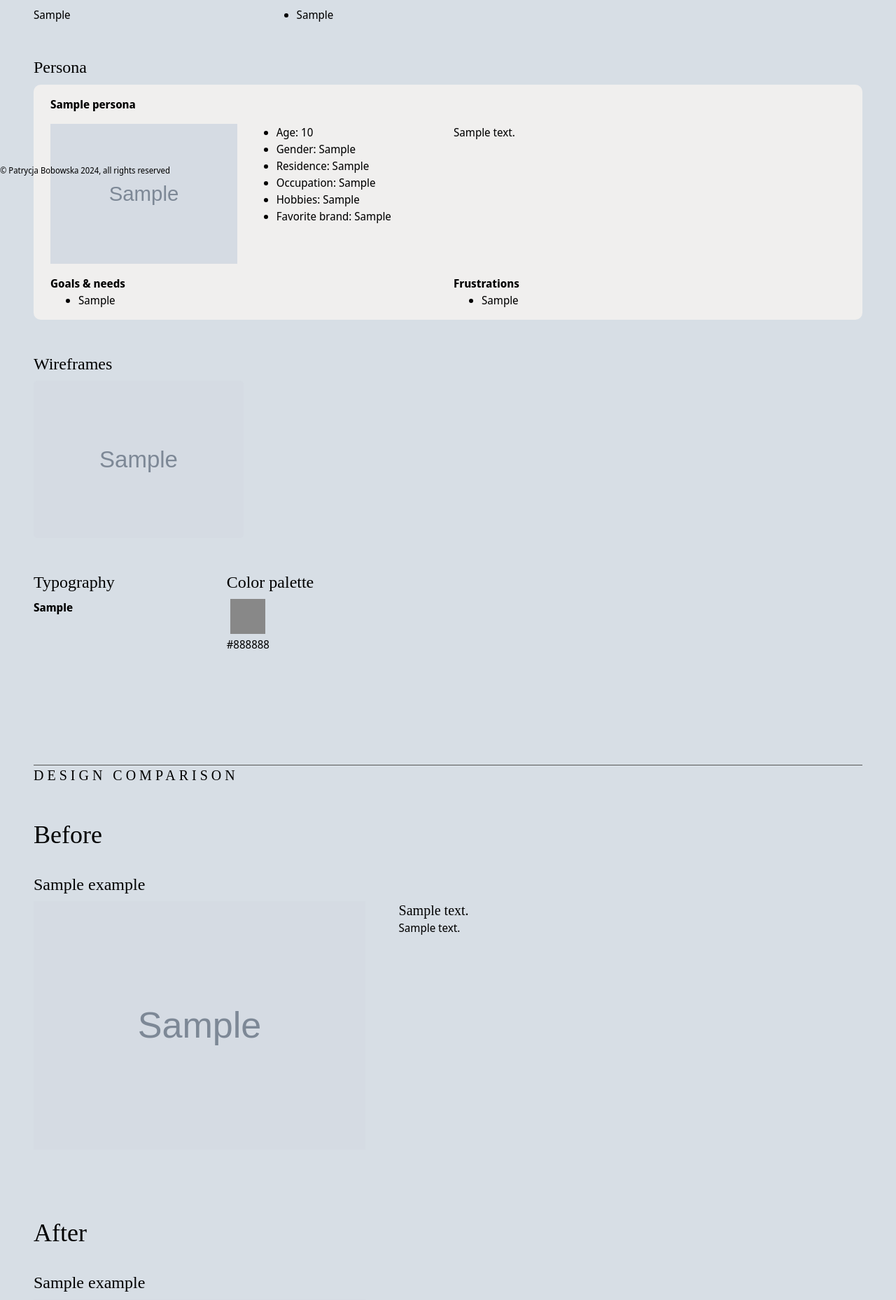
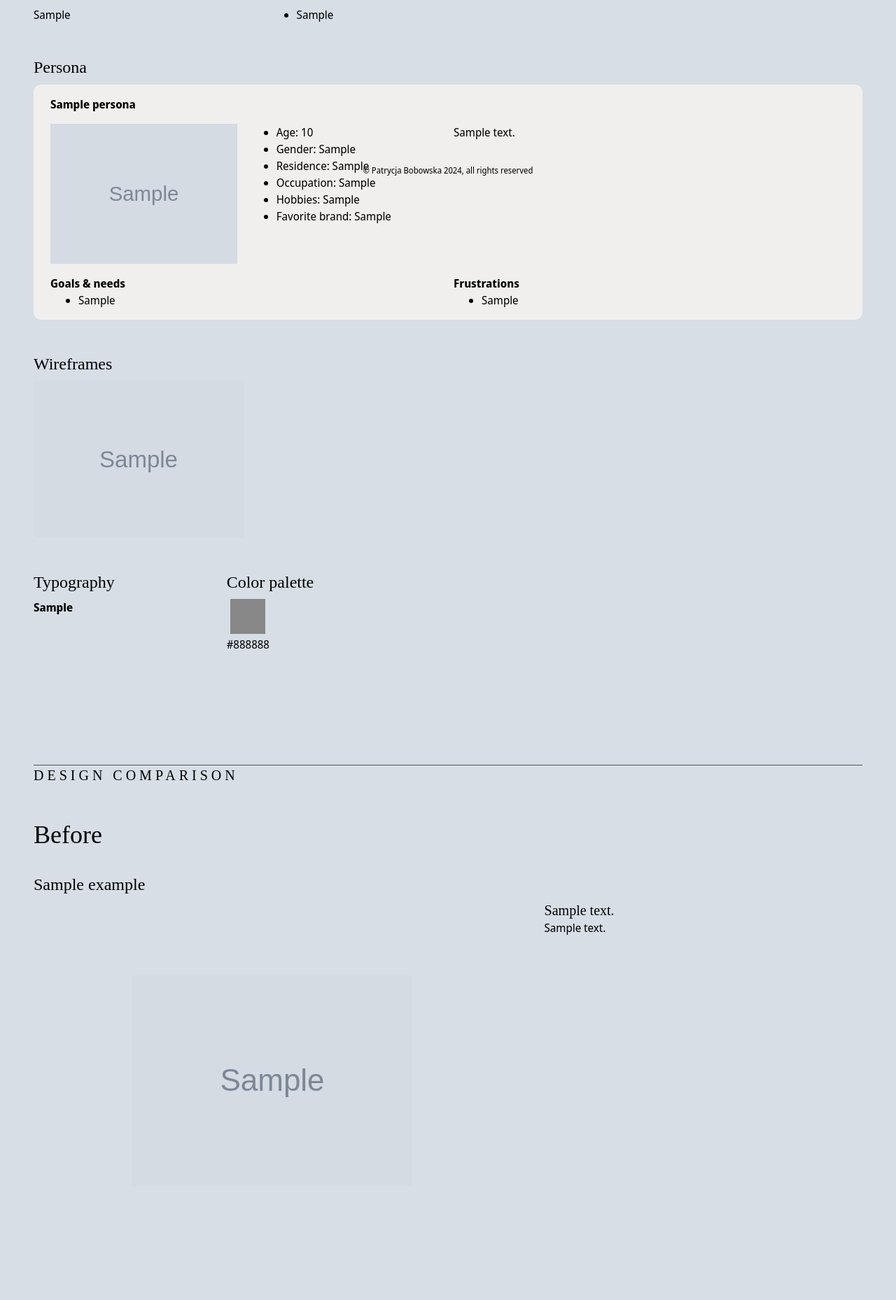
Before and after one commit to vievioorqa/UXUIdesignerportfolio, a PHP site: page /case_study.php?id_case_study=1 in a window 1280 px wide. Shown: the part 531-2389 px from the top of the page at 70% size. Run offline with PHP 8.4, Linux system fonts and the light colour scheme; tables that the repository leaves empty or names only in its code hold one stand-in row (values such as "Sample post"); grey boxes marked "Sample" are stand-in pictures; some web fonts are replaced.

Commit message:
adding database_images | minor layout changes

```diff
--- a/case_study.php
+++ b/case_study.php
@@ -20,8 +20,8 @@
     $wireframes = mysqli_query($conn, "SELECT img_title FROM Wireframes WHERE id_case_study='".$chosen_case_study."';");
     $fonts = mysqli_query($conn, "SELECT font, link FROM Typography WHERE id_case_study='".$chosen_case_study."';");
     $colors = mysqli_query($conn, "SELECT color FROM Color_palette WHERE id_case_study='".$chosen_case_study."';");
-    $examples_before = mysqli_query($conn, "SELECT example_title, image_before FROM Example WHERE id_case_study='".$chosen_case_study."';");
-    $examples_after = mysqli_query($conn, "SELECT example_title, image_after FROM Example WHERE id_case_study='".$chosen_case_study."';");
+    $examples_before = mysqli_query($conn, "SELECT example_title, id_example FROM Example WHERE id_case_study='".$chosen_case_study."';");
+    $examples_after = mysqli_query($conn, "SELECT example_title, id_example FROM Example WHERE id_case_study='".$chosen_case_study."';");
     // $example_descriptions = mysqli_query($conn,
     // "SELECT Example_description.description_title, Example_description.description, Example.example_title, Example.image_before, Example.image_after
     // FROM Example_description INNER JOIN Example ON
@@ -269,17 +269,20 @@
                                                 echo '<div class="design-comparison-before-after_example">';
                                                 echo '  <h4>' .$examples_array['example_title']. '</h4>';
                                                 echo '  <div class="example_images-description">';
-                                                echo '       <div class="example-images">';
-                                                echo '           <img src="database_images/examples/' .$examples_array['image_before']. '" alt="">';
+                                                echo '        <div class="example-images">';
+                                                                $example_images_result = mysqli_query($conn, "SELECT image_before FROM Example_images WHERE id_example='" . $examples_array['id_example'] . "'");
+                                                                while ( $example_images_array = mysqli_fetch_array($example_images_result) ) {
+                                                echo '               <img class="rounded-img" src="database_images/examples/' .$example_images_array['image_before']. '" alt="">';
+                                                                  }
                                                 echo '        </div>';
                                                 echo '        <div class="example-description">';
-                                                echo '          <div>';
-                                                               $example_descriptions_result = mysqli_query($conn, "SELECT description_title, description FROM Example_description WHERE image_before='" . $examples_array['image_before'] . "'");
+                                                                $example_descriptions_result = mysqli_query($conn, "SELECT description_title, description FROM Example_description WHERE before_after=0 AND id_example='" . $examples_array['id_example'] . "'");
                                                                   while ( $example_descriptions_array = mysqli_fetch_array($example_descriptions_result) ) {
-                                                                       echo ' <h5>' .$example_descriptions_array['description_title']. '</h5>';
-                                                                      echo ' <p>' .$example_descriptions_array['description']. '</p>';
+                                                                    echo '<div>';
+                                                                        echo '<h5>' .$example_descriptions_array['description_title']. '</h5>';
+                                                                        echo '<p>' .$example_descriptions_array['description']. '</p>';
+                                                                    echo '</div>';
                                                                    }
-                                                echo '         </div>';
                                                 echo '        </div>';
                                                 echo '  </div>';
                                                 echo '</div>';
@@ -295,17 +298,20 @@
                                             echo '<div class="design-comparison-before-after_example">';
                                             echo '  <h4>' .$examples_array['example_title']. '</h4>';
                                             echo '  <div class="example_images-description">';
-                                            echo '       <div class="example-images">';
-                                            echo '          <img src="database_images/examples/' .$examples_array['image_after']. '" alt="">';
-                                            echo '        </div>';
+                                            echo '      <div class="example-images">';
+                                                            $example_images_result = mysqli_query($conn, "SELECT image_after FROM Example_images WHERE id_example='" . $examples_array['id_example'] . "'");
+                                                            while ( $example_images_array = mysqli_fetch_array($example_images_result) ) {
+                                            echo '               <img class="rounded-img" src="database_images/examples/' .$example_images_array['image_after']. '" alt="">';
+                                                            }
+                                            echo '      </div>';
                                             echo '      <div class="example-description">';
-                                            echo '            <div>';
-                                                            $example_descriptions_result = mysqli_query($conn, "SELECT description_title, description FROM Example_description WHERE image_after='" . $examples_array['image_after'] . "'");
+                                                            $example_descriptions_result = mysqli_query($conn, "SELECT description_title, description FROM Example_description WHERE before_after=1 AND id_example='" . $examples_array['id_example'] . "'");
                                                                 while ( $example_descriptions_array = mysqli_fetch_array($example_descriptions_result) ) {
-                                                                    echo ' <h5>' .$example_descriptions_array['description_title']. '</h5>';
-                                                                   echo ' <p>' .$example_descriptions_array['description']. '</p>';
+                                                                    echo '<div>';
+                                                                        echo '<h5>' .$example_descriptions_array['description_title']. '</h5>';
+                                                                        echo '<p>' .$example_descriptions_array['description']. '</p>';
+                                                                    echo '</div>';
                                                                 }
-                                            echo '            </div>';
                                             echo '     </div>';
                                             echo '  </div>';
                                             echo '</div>';
--- a/contact.php
+++ b/contact.php
@@ -92,7 +92,7 @@
         <h1>Contact</h1>
         <div class="contact_container">
             <div class="photo-description_container">
-                <img src="images/profilowe.jpg" alt="" class="my-photo">
+                <img src="static_images/profilowe.jpg" alt="" class="my-photo">
                 <p>Patrycja Bobowska</p>
             </div>
             <div class="call-email_container">
--- a/styles/footer.css
+++ b/styles/footer.css
@@ -2,6 +2,7 @@
     display: flex;
     position: absolute;
     bottom: 0;
+    width: 100%;
     align-items: center;
     justify-content: center;
     padding-bottom: 1rem;
--- a/styles/my_work-case_study.css
+++ b/styles/my_work-case_study.css
@@ -305,7 +305,8 @@
     flex-direction: column;
     /* justify-content: space-between; */
     flex-wrap: wrap;
-    gap: 1rem;
+    column-gap: 1rem;
+    row-gap: 3rem;
 }
 @media (min-width: 834px) {
     .example_images-description {
@@ -326,10 +327,20 @@
 
 .example-images {
     display: flex;
-    flex-direction: column;
+    /* flex-direction: column; */
+    align-items: flex-start;
+    flex-wrap: wrap;
     width: 100%;
-    flex-basis: 40%;
+    flex-basis: 60%;
     gap: 0.7rem;
+
+}
+
+.rounded-img {
+    border-radius: 10px;
+    object-fit: scale-down;
+    width: 100%;
+    height: auto;
 }
 
 
```
Also changed, not shown: database_images/audimaxSignage.png, database_images/examples/download-after.png (added), database_images/examples/lecture-after.png (added), database_images/examples/main-after.png (added), database_images/examples/map-before.png, database_images/sfiWorkshops.png, database_images/sfiwebsite.png.
